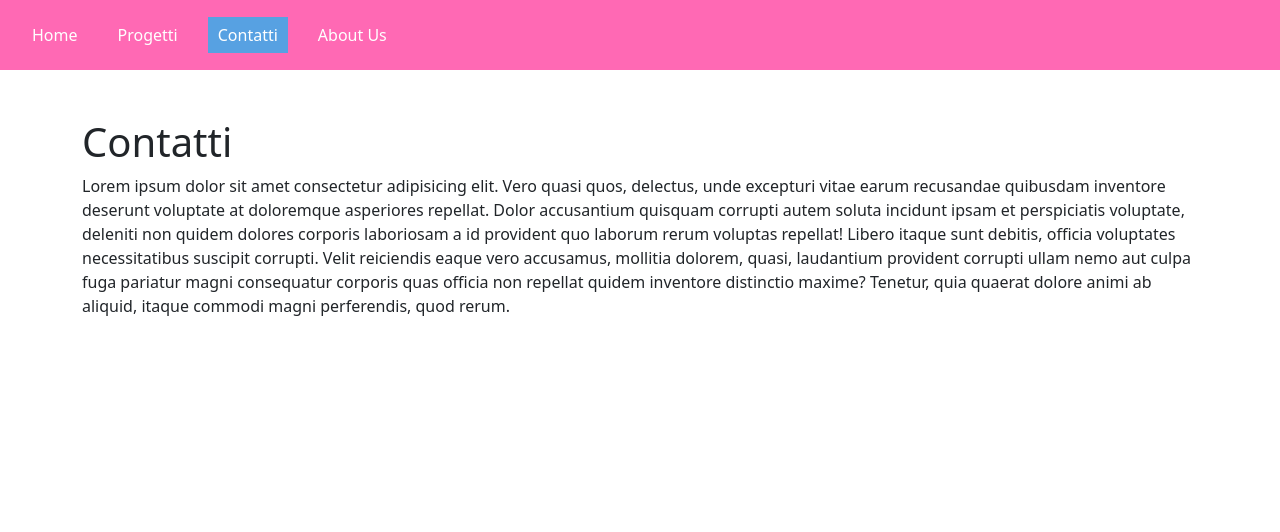
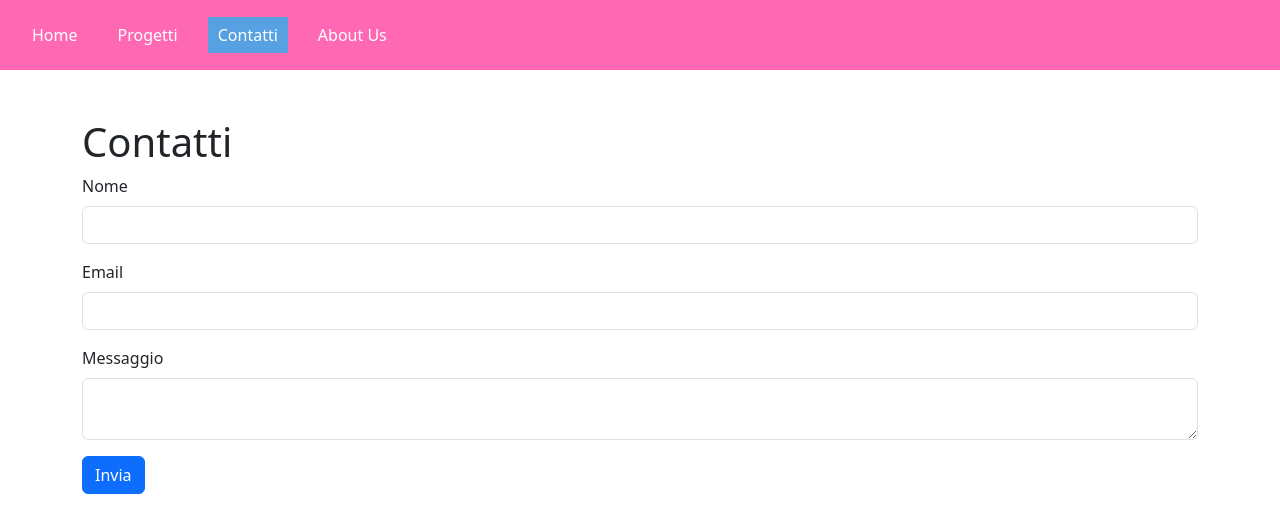
Before and after one commit to EmilianaManzo/vite-boolfolio, a Vue app: page /contatti in a window 1280 px wide. Shown: the top 532 px of the page. Built offline with nearby package versions, Linux system fonts and the light colour scheme.

Commit message:
[add] form in contact e fix images

```diff
--- a/src/components/partialsMain/ProjectCard.vue
+++ b/src/components/partialsMain/ProjectCard.vue
@@ -16,7 +16,7 @@
         <p class="card-text"><strong>Tipo:</strong>{{ project.type.name }}</p>
         <p class="card-text">
           <strong>Tecnologia:</strong>
-          <span class="badge rounded-pill text-bg-info" v-for="(tecnology, index) in project.tecnologies" :key="index">{{ tecnology.name }}</span>
+          <span class="badge rounded-pill text-bg-info mx-1" v-for="(tecnology, index) in project.tecnologies" :key="index">{{ tecnology.name }}</span>
         </p>
         <p class="card-text m-0 "><strong>Descrizione:</strong>{{ project.description }}</p>
 
--- a/src/pages/Contacts.vue
+++ b/src/pages/Contacts.vue
@@ -1,13 +1,62 @@
 <script>
+import { store } from '../data/store';
+import axios from 'axios';
   export default {
-    name : 'Contacts'
+    name : 'Contacts',
+    data(){
+      return{
+        name: [],
+        email: [],
+        message: [],
+      }
+    },
+    methods:{
+      sendEmail(){
+        const data = {
+          name: this.name,
+          email: this.email,
+          message: this.message,
+        }
+
+        axios.post(store.apiUrl + 'send-email', data)
+            .then(result =>{
+              console.log(result.data);
+            })
+            .catch(error =>{
+              console.log(error.message);
+            })
+
+        console.log(data);
+      }
+    }
   }
 </script>
 <template>
   <div class="row">
     <div class="col">
       <h1>Contatti</h1>
-      <p>Lorem ipsum dolor sit amet consectetur adipisicing elit. Vero quasi quos, delectus, unde excepturi vitae earum recusandae quibusdam inventore deserunt voluptate at doloremque asperiores repellat. Dolor accusantium quisquam corrupti autem soluta incidunt ipsam et perspiciatis voluptate, deleniti non quidem dolores corporis laboriosam a id provident quo laborum rerum voluptas repellat! Libero itaque sunt debitis, officia voluptates necessitatibus suscipit corrupti. Velit reiciendis eaque vero accusamus, mollitia dolorem, quasi, laudantium provident corrupti ullam nemo aut culpa fuga pariatur magni consequatur corporis quas officia non repellat quidem inventore distinctio maxime? Tenetur, quia quaerat dolore animi ab aliquid, itaque commodi magni perferendis, quod rerum.</p>
+      <div class="form">
+        <form @submit.prevent="sendEmail" >
+          <div>
+            <label for="name" class="form-label">Nome</label>
+            <input class="form-control mb-3" v-model="name" type="text" name="name" id="name">
+          </div>
+
+          <div>
+            <label for="email" class="form-label">Email</label>
+            <input class="form-control mb-3" type="email" v-model="email" name="email" id="email">
+          </div>
+
+          <div>
+            <label for="message" class="form-label">Messaggio</label>
+            <textarea class="form-control mb-3" v-model="message" name="message" id="message"></textarea>
+          </div>
+          <div>
+            <button type="submit" class="btn btn-primary">Invia</button>
+          </div>
+        </form>
+
+      </div>
     </div>
   </div>
 </template>
--- a/src/pages/ProjectDetail.vue
+++ b/src/pages/ProjectDetail.vue
@@ -65,7 +65,7 @@
     <div class="col project">
       <div class="title text-uppercase mb-5">
         <h1>{{ store.project.title }}</h1>
-        <img :src="`http://127.0.0.1:8000${store.project.image}`" :alt="store.project.title">
+        <img :src="store.project.image" :alt="store.project.title">
       </div>
       <a :href="store.project.href" class="mb-2">View project</a>
       <div class="info">
@@ -78,7 +78,7 @@
         <p v-if="store.project.tecnologies" class="card-text">
           <strong class="me-2">Tecnologia:</strong>
          <span
-            class="badge rounded-pill text-bg-info"
+            class="badge rounded-pill text-bg-info mx-1"
             v-for="(tecnology, index) in store.project?.tecnologies"
             :key="index">{{ tecnology.name }}</span>
         </p>
```
